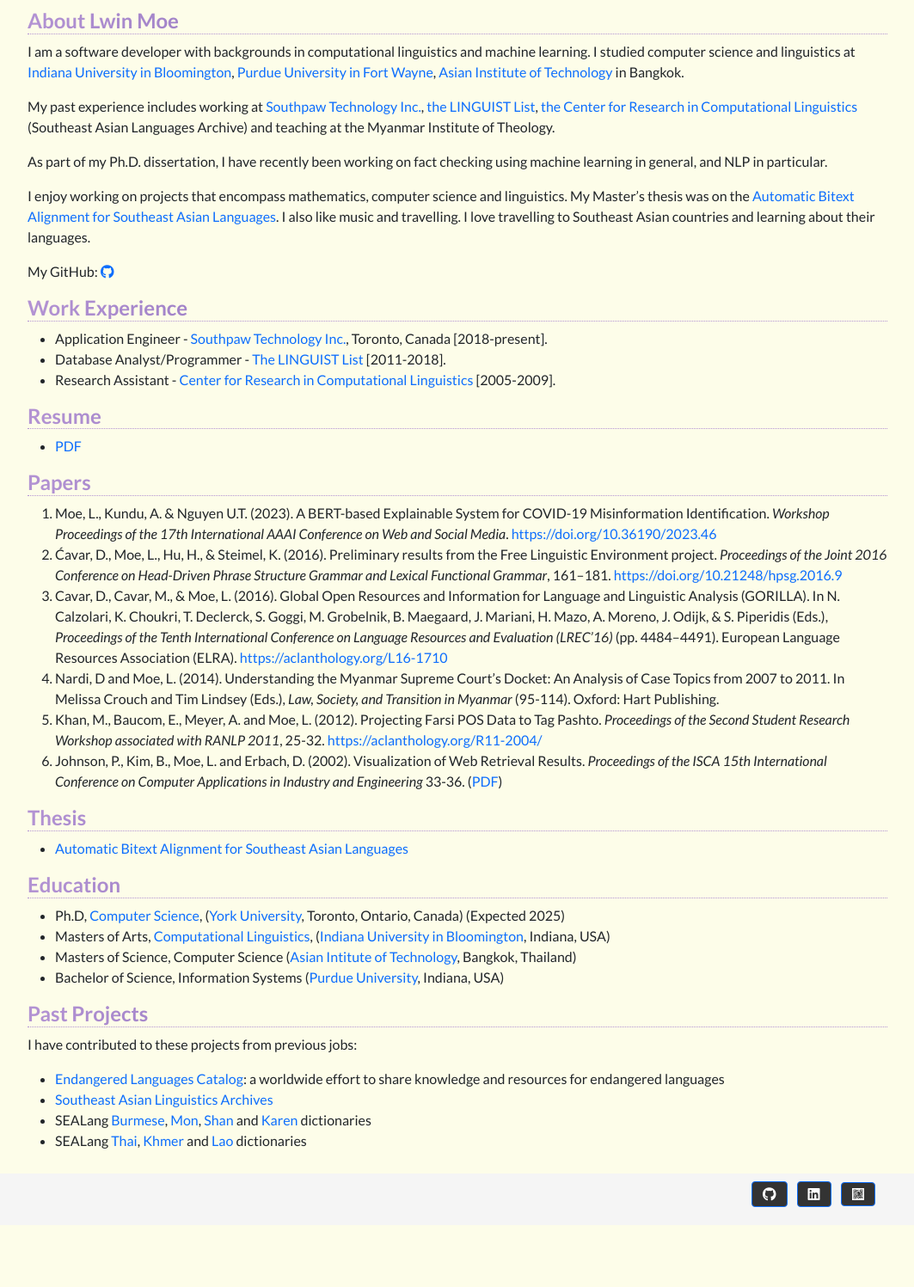
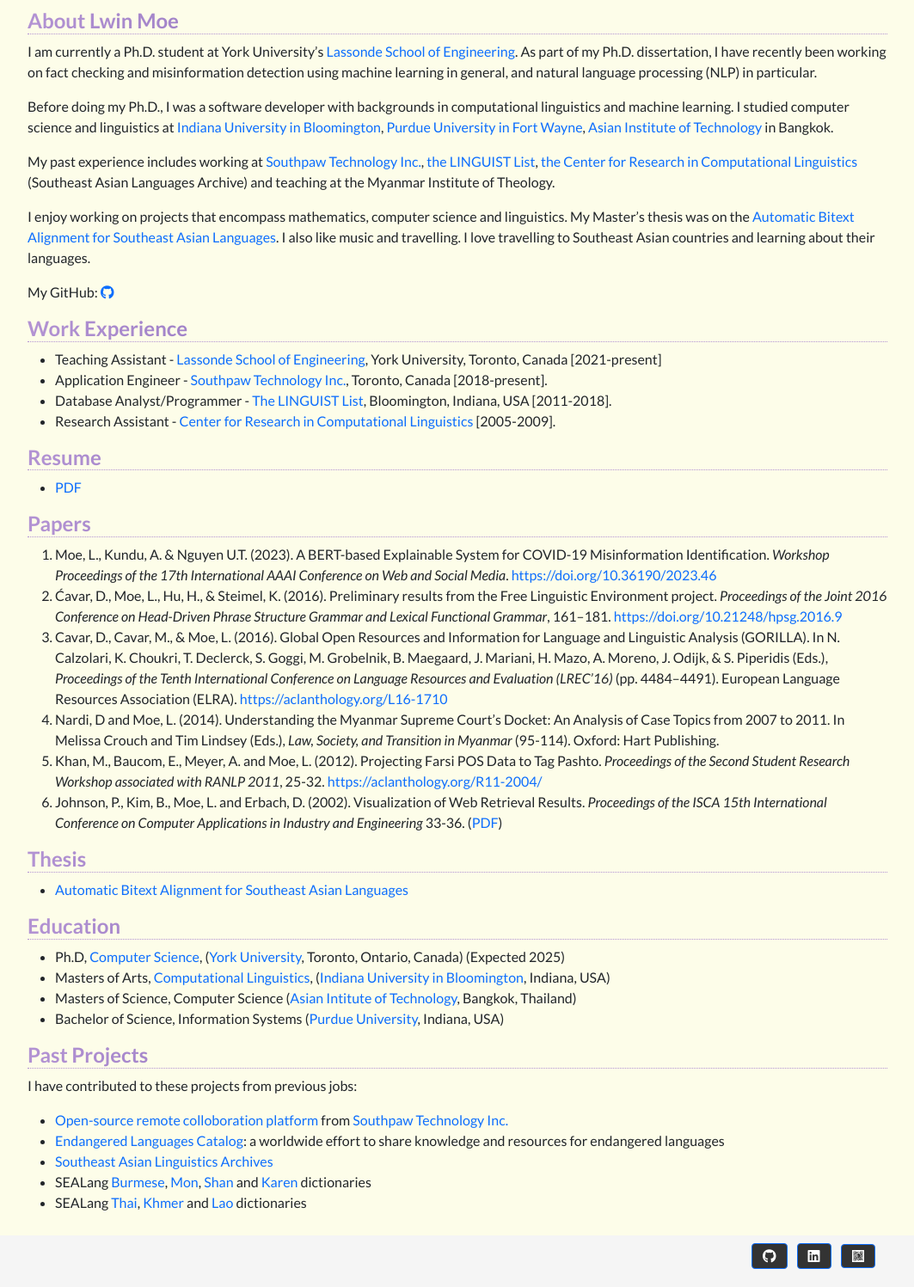
Before and after one commit to lwinmoe/lwinmoe.github.io, a Jekyll site: the page built from index.md, in a window 1280 px wide. Shown: the whole page at 86% size, without its empty margins (108-1171 px from the left). Built offline with Jekyll 4.4.1, drawn with Linux system fonts in a browser that asks for light colours; nearby versions of some CDN libraries; before the commit the page ends 1425 px from its top, so only the background shows below that.

Commit message:
about, experience and past projects.

```diff
--- a/index.md
+++ b/index.md
@@ -7,11 +7,11 @@ link: home
 
 ## About Lwin Moe
 
-I am a software developer with backgrounds in computational linguistics and machine learning. I studied computer science and linguistics at [Indiana University in Bloomington](http://iub.edu/), [Purdue University in Fort Wayne](https://www.pfw.edu/), [Asian Institute of Technology](https://www.ait.ac.th/) in Bangkok.
+I am currently a Ph.D. student at York University's [Lassonde School of Engineering](https://eecs.lassonde.yorku.ca/). As part of my Ph.D. dissertation, I have recently been working on fact checking and misinformation detection using machine learning in general, and natural language processing (NLP) in particular.
+
+Before doing my Ph.D., I was a software developer with backgrounds in computational linguistics and machine learning. I studied computer science and linguistics at [Indiana University in Bloomington](http://iub.edu/), [Purdue University in Fort Wayne](https://www.pfw.edu/), [Asian Institute of Technology](https://www.ait.ac.th/) in Bangkok.
 
 My past experience includes working at [Southpaw Technology Inc.](https://southpawtech.com/), [the LINGUIST List](https://linguistlist.org/), [the Center for Research in Computational Linguistics](http://sealang.net/) (Southeast Asian Languages Archive) and teaching at the Myanmar Institute of Theology.
-
-As part of my Ph.D. dissertation, I have recently been working on fact checking using machine learning in general, and NLP in particular.
 
 I enjoy working on projects that encompass mathematics, computer science and linguistics. My Master's thesis was on the [Automatic Bitext Alignment for Southeast Asian Languages](/static/docs/lwinmoe-thesis.pdf). I also like music and travelling. I love travelling to Southeast Asian countries and learning about their languages.
 
@@ -20,8 +20,9 @@ My GitHub: <a href="https://github.com/lwinmoe" role="button"><i class="fab fa-g
 
 ## Work Experience
 
+- Teaching Assistant - [Lassonde School of Engineering](https://eecs.lassonde.yorku.ca/), York University, Toronto, Canada [2021-present]
 - Application Engineer - [Southpaw Technology Inc.](https://southpawtech.com/), Toronto, Canada [2018-present].
-- Database Analyst/Programmer - [The LINGUIST List](https://linguistlist.org) [2011-2018].
+- Database Analyst/Programmer - [The LINGUIST List](https://linguistlist.org), Bloomington, Indiana, USA [2011-2018].
 - Research Assistant - [Center for Research in Computational Linguistics](http://www.sealang.net/) [2005-2009].
 
 
@@ -56,6 +57,7 @@ My GitHub: <a href="https://github.com/lwinmoe" role="button"><i class="fab fa-g
 
 I have contributed to these projects from previous jobs:
 
+- [Open-source remote colloboration platform](https://github.com/Southpaw-TACTIC/TACTIC) from [Southpaw Technology Inc.](https://southpawtech.com/)
 - [Endangered Languages Catalog](http://endangeredlanguages.com/): a worldwide effort to share knowledge and resources for endangered languages
 - [Southeast Asian Linguistics Archives](http://sealang.net/sala)
 - SEALang [Burmese](http://sealang.net/burmese/), [Mon](http://sealang.net/mon/), [Shan](http://sealang.net/shan/) and [Karen](http://sealang.net/karen/dictionary.htm) dictionaries
```
